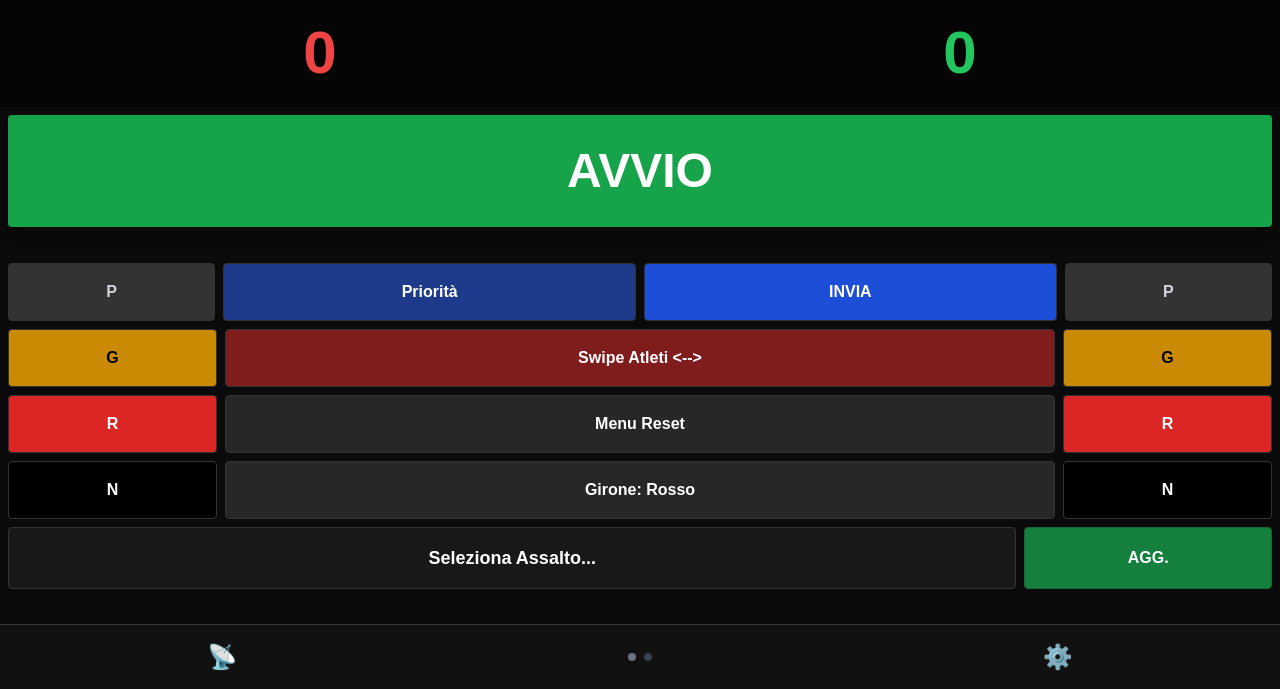
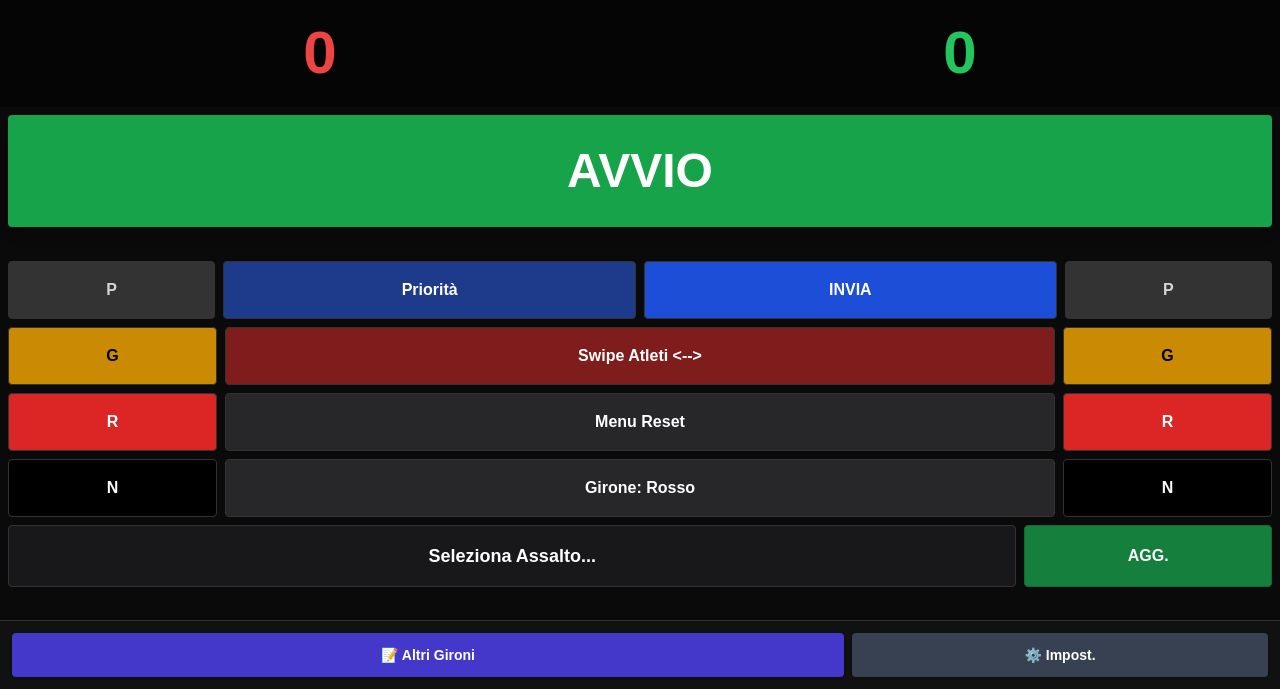
Before and after one commit to nzo1986/fencing-scoreboard, a Flask app: page /telecomando in a window 1280 px wide. Shown: the part 111-800 px from the top of the page. Run offline with Flask 3, Linux system fonts and the light colour scheme; some libraries are stand-ins or nearby versions.

Commit message:
downgradde

```diff
--- a/templates/telecomando.html
+++ b/templates/telecomando.html
@@ -82,22 +82,19 @@
 
         <!-- Row Select / AGG -->
         <div class="flex gap-2">
-            <select id="match-select" class="flex-[4] bg-[#18181b] text-white border-custom rounded px-3 py-4 outline-none text-center font-bold text-lg">
+            <select id="match-select" class="flex-[4] bg-[#18181b] text-white border-custom rounded px-3 py-4 outline-none text-center font-bold text-lg" onchange="loadSelectedMatch()">
                 <option value="">Seleziona Assalto...</option>
             </select>
-            <button class="flex-[1] bg-[#15803d] text-white font-bold py-4 rounded border border-[#166534] active:opacity-70" onclick="loadSelectedMatch()">AGG.</button>
+            <!-- Il bottone AGG ora richiede l'aggiornamento della cache a Google -->
+            <button class="flex-[1] bg-[#15803d] text-white font-bold py-4 rounded border border-[#166534] active:opacity-70" onclick="socket.emit('fetch_sheet')">AGG.</button>
         </div>
 
     </div>
 
-    <!-- Bottom Nav Bar -->
-    <div class="flex justify-around items-center bg-[#111] py-4 border-t border-[#333] mt-auto">
-        <button class="text-white text-2xl px-6 active:opacity-50" onclick="window.location.href='/inserisci_punti'">📡</button>
-        <div class="flex gap-2">
-            <div class="w-2 h-2 rounded-full bg-gray-500"></div>
-            <div class="w-2 h-2 rounded-full bg-gray-700"></div>
-        </div>
-        <button class="text-white text-2xl px-6 active:opacity-50" onclick="window.location.href='/settings'">⚙️</button>
+    <!-- Bottom Nav Bar con pulsanti espliciti richiesti -->
+    <div class="flex gap-2 p-3 bg-[#111] border-t border-[#333] mt-auto">
+        <button class="flex-[2] bg-indigo-700 text-white font-bold py-3 text-sm rounded shadow active:bg-indigo-600" onclick="window.location.href='/inserisci_punti'">📝 Altri Gironi</button>
+        <button class="flex-1 bg-gray-700 text-white font-bold py-3 text-sm rounded shadow active:bg-gray-600" onclick="window.location.href='/settings'">⚙️ Impost.</button>
     </div>
 
     <script>
@@ -105,6 +102,16 @@
         let allGironi = {};
         let currentGironeIdx = 0;
         const gironiList = ['rosso', 'giallo', 'blu', 'verde', '32'];
+
+        // Sincronizza i dati all'avvio
+        socket.on('connect', () => {
+            socket.emit('fetch_sheet');
+        });
+
+        // Loop di aggiornamento automatico ogni 40 secondi
+        setInterval(() => {
+            socket.emit('fetch_sheet');
+        }, 40000);
 
         function promptTime() {
             const t = prompt("Aggiungi o togli secondi dal tempo attuale (es. 10 o -10):", "0");
@@ -118,15 +125,20 @@
             const g = gironiList[currentGironeIdx];
             document.getElementById('btn-girone').innerText = "Girone: " + g.charAt(0).toUpperCase() + g.slice(1);
             updateMatchDropdown();
+            // Quando cambi girone forzi un aggiornamento immediato da Google Sheets
+            socket.emit('fetch_sheet');
         }
 
         function updateMatchDropdown() {
             const g = gironiList[currentGironeIdx];
             const matches = allGironi[g] || [];
             const sel = document.getElementById('match-select');
+
+            // Mantiene il primo placeholder
             sel.innerHTML = '<option value="">Seleziona Assalto...</option>';
             matches.forEach(m => {
-                if(m.sx && m.dx) {
+                // Filtra solo gli atleti validi (non vuoti)
+                if(m.sx && m.dx && m.sx.trim() !== '' && m.dx.trim() !== '') {
                     const opt = document.createElement('option');
                     opt.value = JSON.stringify({girone: g, row: m.row, sx: m.sx, dx: m.dx, p_sx: m.p_sx, p_dx: m.p_dx});
                     opt.innerText = `${m.sx} vs ${m.dx}`;
@@ -135,13 +147,14 @@
             });
         }
 
+        // Carica l'assalto appena viene selezionato dalla tendina
         function loadSelectedMatch() {
             const val = document.getElementById('match-select').value;
             if(val) {
                 const data = JSON.parse(val);
                 socket.emit('load_match', data);
-            } else {
-                alert("Seleziona prima un assalto dal menu a tendina!");
+                // Resetta la tendina per permettere una nuova selezione in futuro
+                document.getElementById('match-select').value = "";
             }
         }
 
```
